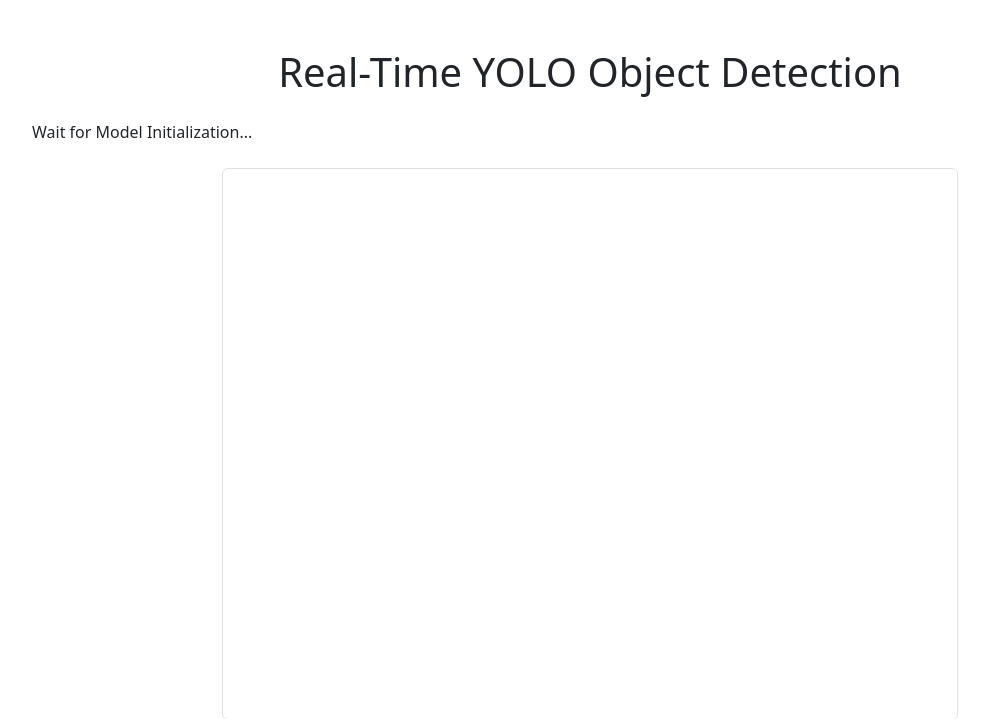
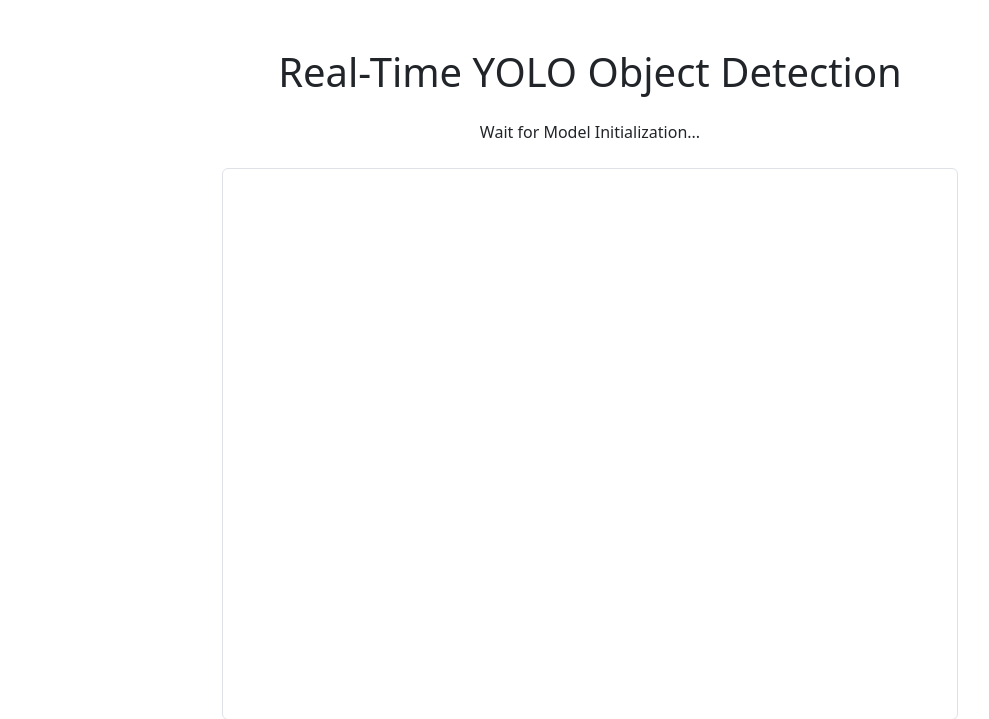
Before and after one commit to kevinherijanto24/lsddetection, a Flask app: page / in a window 1280 px wide. Shown: the top 719 px of the page, without its empty margins (50-1039 px from the left). Run offline with Flask 3, Linux system fonts and the light colour scheme; some libraries are stand-ins or nearby versions.

Commit message:
add model

```diff
--- a/templates/index.html
+++ b/templates/index.html
@@ -15,7 +15,7 @@
 <body>
     <div class="container my-5">
         <h1 class="text-center mb-4">Real-Time YOLO Object Detection</h1>
-        <div id="alert">Wait for Model Initialization...</div>
+        <div id="alert" class="text-center mb-4" >Wait for Model Initialization...</div>
         <h2 class="text-center mb-4"></h2>
         <div class="row justify-content-center">
             <div class="col-md-8">
@@ -72,11 +72,21 @@
 
         // Initialize with the front camera
         startVideoStream(constraints);
-
         // Toggle between front and back camera
         document.getElementById('cameraSwitch').addEventListener('click', function() {
-            facingMode = facingMode === 'user' ? 'environment' : 'user'; // Switch between 'user' and 'environment'
-            constraints = { video: { width: 640, height: 480, facingMode: facingMode } };
+            // Toggle the facingMode
+            facingMode = facingMode === 'user' ? 'environment' : 'user';
+
+            // Update constraints with the new facingMode
+            constraints = {
+                video: {
+                    width: 640,
+                    height: 480,
+                    facingMode: { exact: facingMode }
+                }
+            };
+
+            // Restart the video stream with updated constraints
             startVideoStream(constraints);
         });
 
@@ -93,7 +103,7 @@
 
                 const base64Image = canvas.toDataURL('image/png');
                 socket.emit('stream', { image: base64Image.split(',')[1] });
-            }, 1000); // Send every 1000ms (1 FPS)
+            }, 2000); // Send every 1000ms (1 FPS)
         });
 
         // Receive processed image from the server and display it
```
